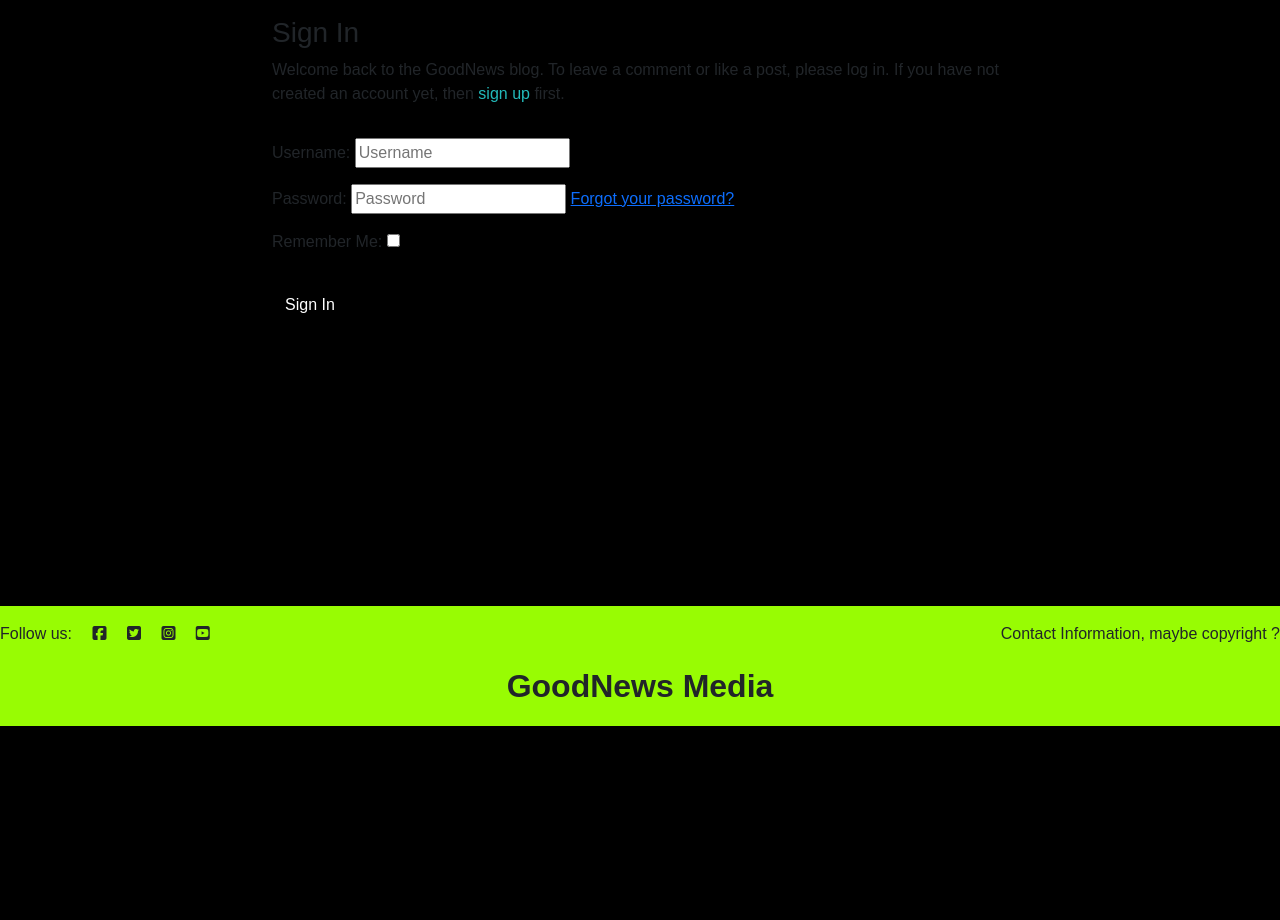
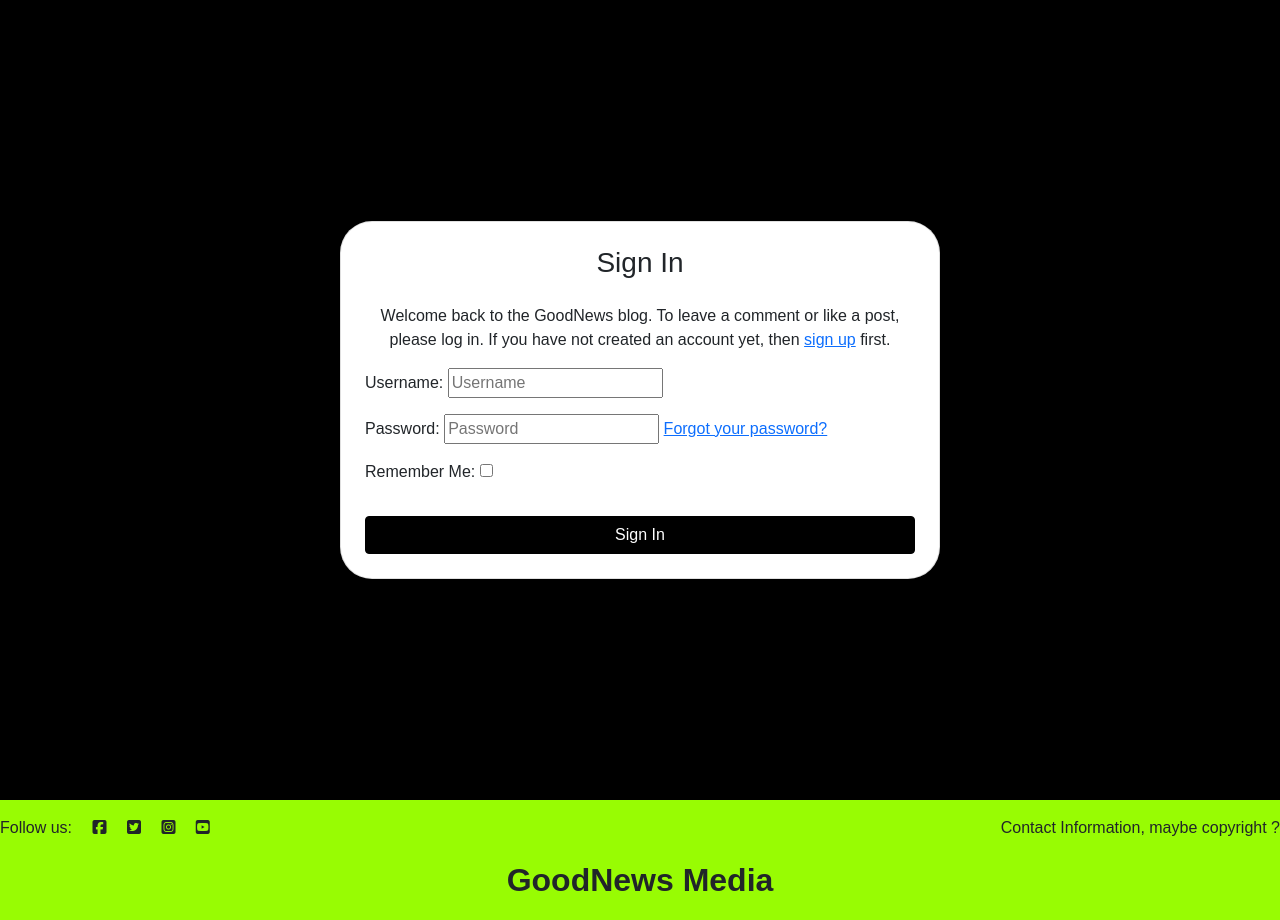
Before and after one commit to FernVR/GoodNewsBlog, a Django app: page /accounts/login/ in a window 1280 px wide. Shown: the part 74-994 px from the top of the page. Before the commit the page ends 800 px from the top, so only its background shows below. Run offline with Django 4.2, Linux system fonts and the light colour scheme; some libraries are stand-ins or nearby versions; some web fonts are replaced.

Commit message:
add styles to sign in page

```diff
--- a/templates/account/login.html
+++ b/templates/account/login.html
@@ -7,27 +7,23 @@
 
 {% block content %}
 
-<div class="container">
-  <div class="row">
-    <div class="col-md-8 mt-3 offset-md-2">
-      <h3>{% trans "Sign In" %}</h3>
+<div class="container d-flex justify-content-center align-items-center min-vh-100">
+  <div class="card shadow-lg p-4" style="width: 100%; max-width: 600px;">
+      <h3 class="text-center mb-4">{% trans "Sign In" %}</h3>
 
-      <p>{% blocktrans %}Welcome back to the GoodNews blog. To leave a comment or like a post, please log in. If
-        you have not created an account yet, then <a class="link" href="{{ signup_url }}">sign up</a>
-        first.{% endblocktrans %}</p>
-    </div>
-  </div>
-  <div class="row">
-    <div class="col-md-8 mt-3 offset-md-2">
+      <p class="text-center">
+          {% blocktrans %}Welcome back to the GoodNews blog. To leave a comment or like a post, please log in.
+          If you have not created an account yet, then <a href="{{ signup_url }}">sign up</a> first.{% endblocktrans %}
+      </p>
+
       <form class="login" method="POST" action="{% url 'account_login' %}">
-        {% csrf_token %}
-        {{ form.as_p }}
-        {% if redirect_field_value %}
-        <input type="hidden" name="{{ redirect_field_name }}" value="{{ redirect_field_value }}" />
-        {% endif %}
-        <button class="btn btn-signup right" type="submit">{% trans "Sign In" %}</button>
+          {% csrf_token %}
+          {{ form.as_p }}
+          {% if redirect_field_value %}
+          <input type="hidden" name="{{ redirect_field_name }}" value="{{ redirect_field_value }}" />
+          {% endif %}
+          <button class="btn btn-primary w-100 mt-3" type="submit">{% trans "Sign In" %}</button>
       </form>
-    </div>
   </div>
 </div>
 {% endblock %}
```
